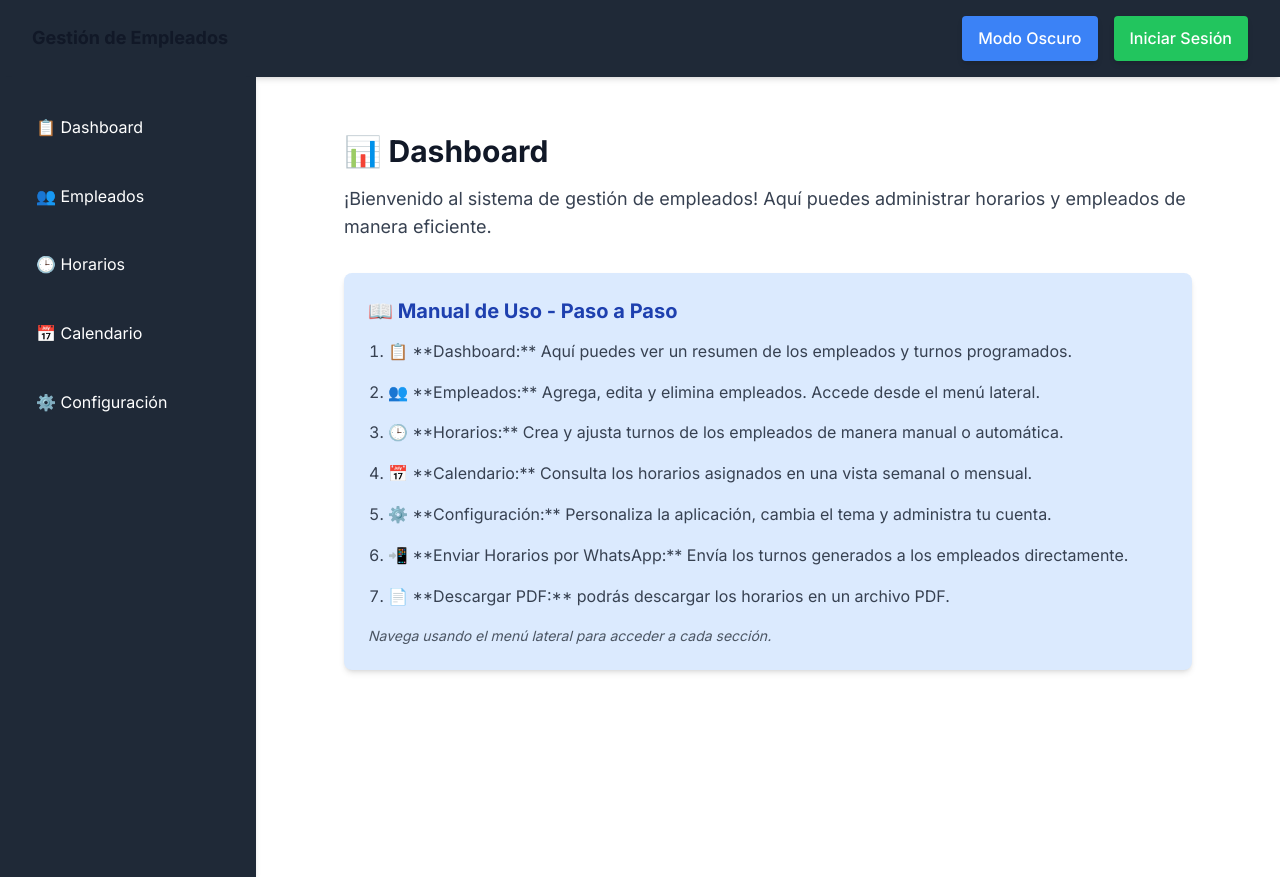
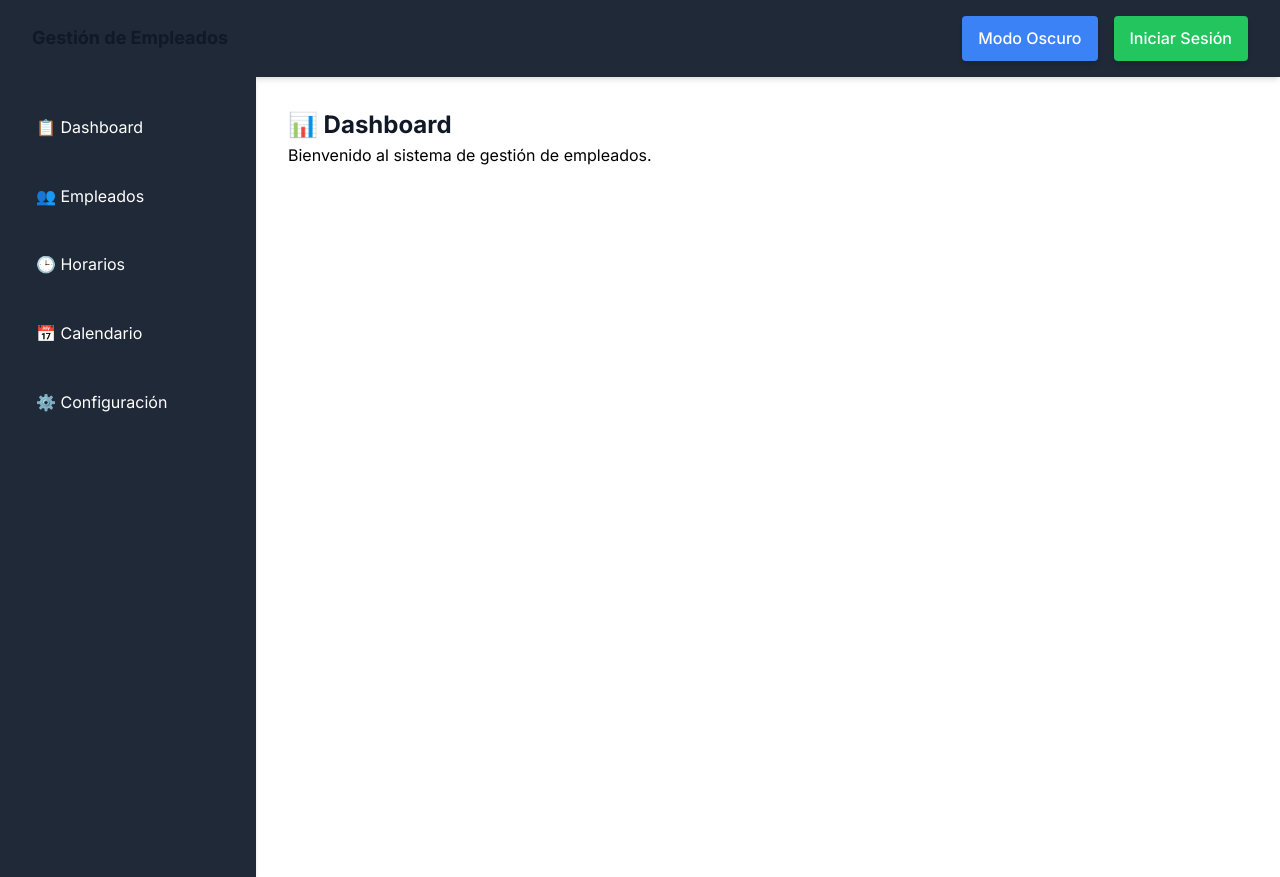
Before and after one commit to cesaaror/generadorDeHorarios, a Next.js app: page /dashboard in a window 1280 px wide. Built offline with nearby package versions, Linux system fonts and the light colour scheme; no server answers.

Commit message:
📝 Agregado manual de usuario en Dashboard

```diff
--- a/src/app/dashboard/page.tsx
+++ b/src/app/dashboard/page.tsx
@@ -3,44 +3,9 @@ import MainLayout from '@/app/layouts/MainLayout';
 export default function DashboardPage() {
   return (
     <MainLayout>
-      <div className="max-w-4xl mx-auto p-6">
-        <h1 className="text-3xl font-bold mb-4">📊 Dashboard</h1>
-        <p className="text-lg text-gray-700 dark:text-gray-300">
-          ¡Bienvenido al sistema de gestión de empleados! Aquí puedes administrar horarios y empleados de manera eficiente.
-        </p>
-
-        {/* 📖 Manual de Usuario */}
-        <div className="mt-8 bg-blue-100 dark:bg-gray-800 p-6 rounded-lg shadow-md">
-          <h2 className="text-xl font-semibold text-blue-800 dark:text-white mb-3">
-            📖 Manual de Uso - Paso a Paso
-          </h2>
-          <ol className="list-decimal pl-5 space-y-3 text-gray-700 dark:text-gray-300">
-            <li>
-              📋 **Dashboard:** Aquí puedes ver un resumen de los empleados y turnos programados.
-            </li>
-            <li>
-              👥 **Empleados:** Agrega, edita y elimina empleados. Accede desde el menú lateral.
-            </li>
-            <li>
-              🕒 **Horarios:** Crea y ajusta turnos de los empleados de manera manual o automática.
-            </li>
-            <li>
-              📅 **Calendario:** Consulta los horarios asignados en una vista semanal o mensual.
-            </li>
-            <li>
-              ⚙️ **Configuración:** Personaliza la aplicación, cambia el tema y administra tu cuenta.
-            </li>
-            <li>
-              📲 **Enviar Horarios por WhatsApp:** Envía los turnos generados a los empleados directamente.
-            </li>
-            <li>
-              📄 **Descargar PDF:**  podrás descargar los horarios en un archivo PDF.
-            </li>
-          </ol>
-          <p className="mt-4 text-sm italic text-gray-600 dark:text-gray-400">
-            Navega usando el menú lateral para acceder a cada sección.
-          </p>
-        </div>
+      <div>
+        <h1 className="text-2xl font-bold">📊 Dashboard</h1>
+        <p>Bienvenido al sistema de gestión de empleados.</p>
       </div>
     </MainLayout>
   );
```
